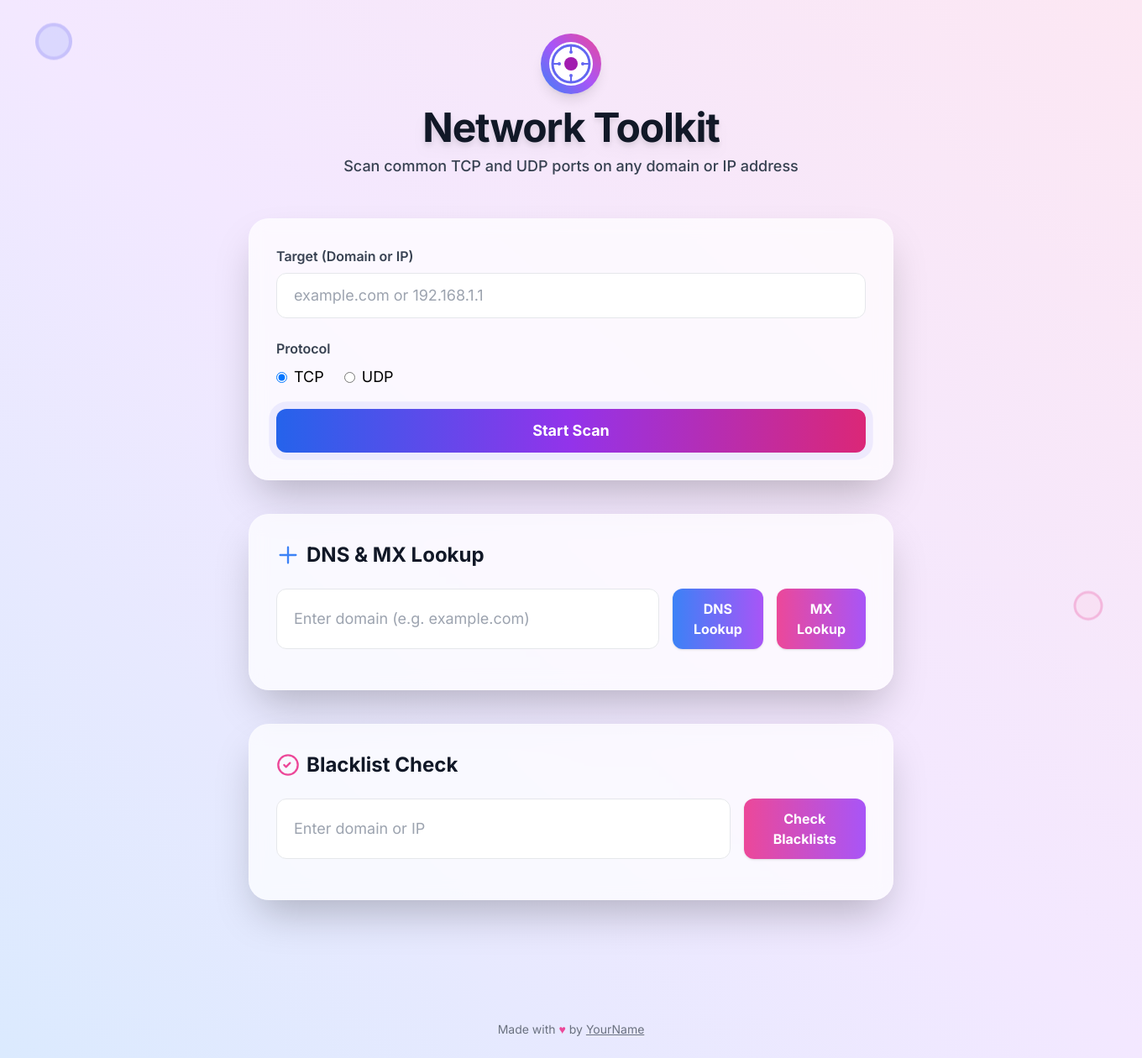
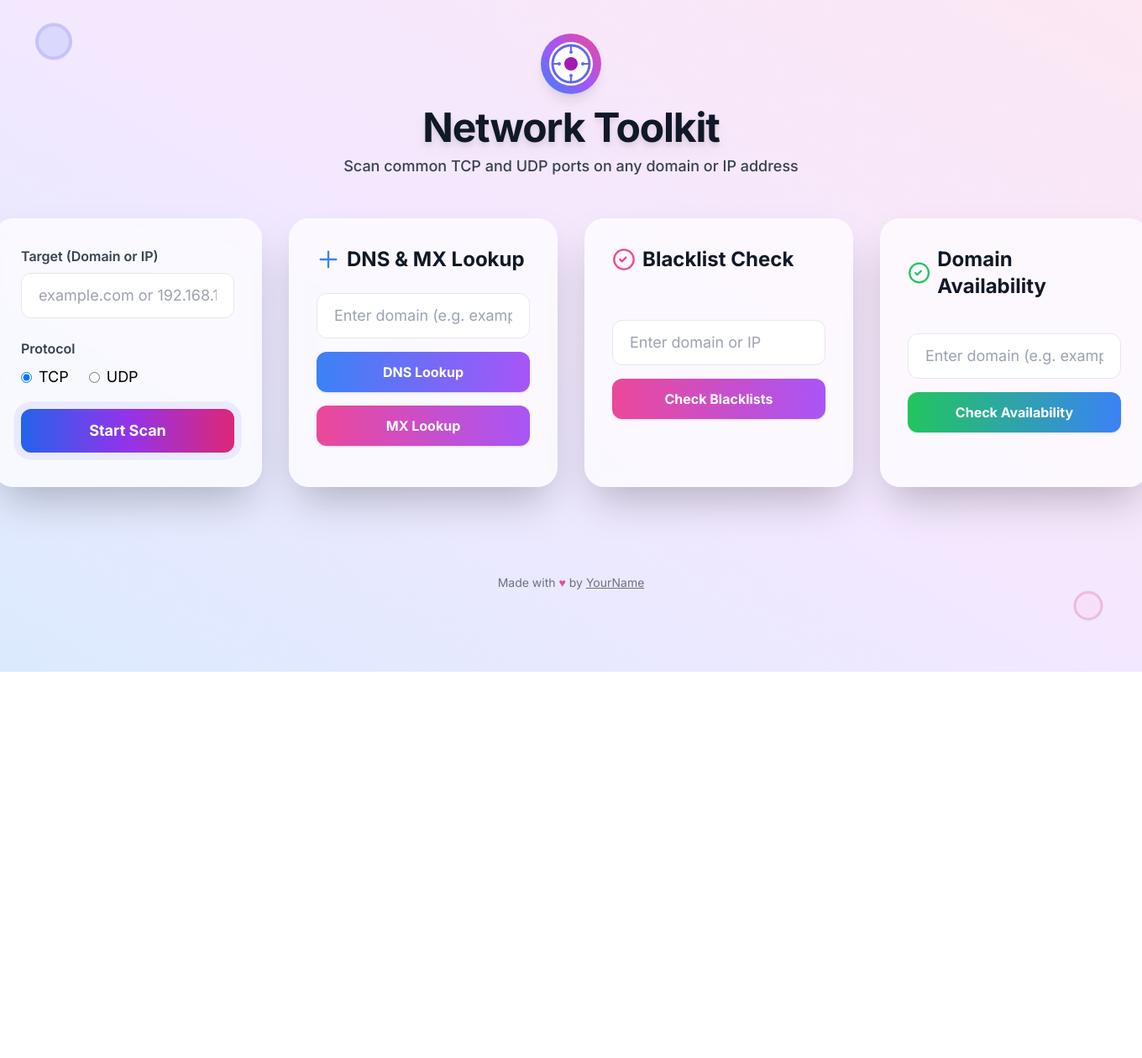
Before and after one commit to sourabhdey21/onlinecheck, a Flask app: page / in a window 1360 px wide. Shown: the whole page at 84% size. After the commit the page ends 800 px from the top, so only its background shows below. Run offline with Flask 3, Linux system fonts and the light colour scheme; some libraries are stand-ins or nearby versions.

Commit message:
add domain check available options

```diff
--- a/app.py
+++ b/app.py
@@ -142,5 +142,24 @@ def blacklist_check():
     except Exception as e:
         return jsonify({'error': str(e)}), 400
 
+@app.route('/domain-available', methods=['POST'])
+def domain_available():
+    data = request.get_json()
+    domain = data.get('domain')
+    if not domain:
+        return jsonify({'error': 'Domain is required'}), 400
+    try:
+        try:
+            # Try to resolve A or AAAA record
+            dns.resolver.resolve(domain, 'A')
+            available = False
+        except (dns.resolver.NXDOMAIN, dns.resolver.NoAnswer):
+            available = True
+        except Exception:
+            available = False
+        return jsonify({'domain': domain, 'available': available})
+    except Exception as e:
+        return jsonify({'error': str(e)}), 400
+
 if __name__ == '__main__':
     app.run(debug=True)
--- a/templates/index.html
+++ b/templates/index.html
@@ -79,7 +79,6 @@
         </svg>
     </div>
     <div class="container mx-auto px-4 py-10 relative z-10">
-        <div class="max-w-3xl mx-auto">
         <div class="text-center mb-12">
             <div class="flex justify-center mb-4">
                 <div class="bg-gradient-to-tr from-blue-500 via-purple-500 to-pink-500 p-2 rounded-full shadow-lg">
@@ -98,8 +97,9 @@
             <h1 class="text-5xl font-extrabold text-gray-900 mb-2 tracking-tight drop-shadow-lg">Network Toolkit</h1>
             <p class="text-lg text-gray-700 font-medium">Scan common TCP and UDP ports on any domain or IP address</p>
         </div>
-
-            <div class="glass p-8 mb-10 shadow-2xl">
+        <div class="flex flex-col lg:flex-row gap-8 justify-center items-stretch">
+            <!-- Port Scanner -->
+            <div class="glass p-8 shadow-2xl flex-1 flex flex-col justify-between min-w-[320px]">
                 <div class="space-y-6">
                     <div class="tooltip">
                         <label for="target" class="block text-base font-semibold text-gray-700 mb-2">Target (Domain or IP)</label>
@@ -108,7 +108,6 @@
                                placeholder="example.com or 192.168.1.1">
                         <span class="tooltiptext">Enter a valid domain or IP address to scan.</span>
                     </div>
-
                     <div class="tooltip">
                         <label class="block text-base font-semibold text-gray-700 mb-2">Protocol</label>
                         <div class="flex space-x-6">
@@ -125,7 +124,6 @@
                         </div>
                         <span class="tooltiptext">Choose which protocol to scan.</span>
                     </div>
-
                     <button onclick="startScan()" id="scanBtn"
                             class="w-full bg-gradient-to-r from-blue-600 via-purple-600 to-pink-600 text-white py-3 px-4 rounded-xl shadow-lg hover:scale-105 hover:shadow-2xl transition-all duration-200 font-bold text-lg flex items-center justify-center gap-2 pulse">
                         <span id="scanButtonText">Start Scan</span>
@@ -136,21 +134,26 @@
                             </svg>
                         </div>
                     </button>
-
-                    <!-- Progress bar -->
                     <div id="progressBarContainer" class="w-full h-2 bg-gray-200 rounded-full mt-2 hidden">
                         <div id="progressBar" class="h-2 bg-gradient-to-r from-blue-400 via-purple-400 to-pink-400 rounded-full transition-all duration-500" style="width: 0%"></div>
                     </div>
                 </div>
+                <div id="results" class="hidden fade-in mt-8">
+                    <div class="glass p-8 shadow-2xl">
+                        <h2 class="text-3xl font-bold text-gray-900 mb-6">Scan Results</h2>
+                        <div id="resultContent" class="space-y-4">
+                            <!-- Results will be populated here -->
                         </div>
-
-            <!-- DNS & MX Lookup Section -->
-            <div class="glass p-8 mb-10 shadow-2xl">
+                    </div>
+                </div>
+            </div>
+            <!-- DNS & MX Lookup -->
+            <div class="glass p-8 shadow-2xl flex-1 flex flex-col justify-between min-w-[320px]">
                 <h2 class="text-2xl font-bold text-gray-900 mb-6 flex items-center gap-2">
                     <svg class="inline h-7 w-7 text-blue-500" fill="none" stroke="currentColor" stroke-width="2" viewBox="0 0 24 24"><path stroke-linecap="round" stroke-linejoin="round" d="M12 4v16m8-8H4"/></svg>
                     DNS & MX Lookup
                 </h2>
-                <div class="flex flex-col md:flex-row gap-4 mb-4">
+                <div class="flex flex-col gap-4 mb-4">
                     <input type="text" id="dnsDomain" class="w-full px-5 py-3 border border-gray-200 rounded-xl focus:ring-2 focus:ring-blue-400 focus:border-blue-400 text-lg transition" placeholder="Enter domain (e.g. example.com)">
                     <button onclick="dnsLookup()" class="bg-gradient-to-r from-blue-500 to-purple-500 text-white px-6 py-3 rounded-xl font-bold shadow hover:scale-105 transition-all">DNS Lookup</button>
                     <button onclick="mxLookup()" class="bg-gradient-to-r from-pink-500 to-purple-500 text-white px-6 py-3 rounded-xl font-bold shadow hover:scale-105 transition-all">MX Lookup</button>
@@ -158,27 +161,29 @@
                 <div id="dnsResults" class="space-y-2"></div>
                 <div id="mxResults" class="space-y-2"></div>
             </div>
-
-            <!-- Blacklist Check Section -->
-            <div class="glass p-8 mb-10 shadow-2xl">
+            <!-- Blacklist Check -->
+            <div class="glass p-8 shadow-2xl flex-1 flex flex-col justify-between min-w-[320px]">
                 <h2 class="text-2xl font-bold text-gray-900 mb-6 flex items-center gap-2">
                     <svg class="inline h-7 w-7 text-pink-500" fill="none" stroke="currentColor" stroke-width="2" viewBox="0 0 24 24"><circle cx="12" cy="12" r="10" stroke="#ec4899" stroke-width="2" fill="none"/><path d="M8 12l2 2 4-4" stroke="#ec4899" stroke-width="2" stroke-linecap="round" stroke-linejoin="round"/></svg>
                     Blacklist Check
                 </h2>
-                <div class="flex flex-col md:flex-row gap-4 mb-4">
+                <div class="flex flex-col gap-4 mb-4">
                     <input type="text" id="blTarget" class="w-full px-5 py-3 border border-gray-200 rounded-xl focus:ring-2 focus:ring-pink-400 focus:border-pink-400 text-lg transition" placeholder="Enter domain or IP">
                     <button onclick="blacklistCheck()" class="bg-gradient-to-r from-pink-500 to-purple-500 text-white px-6 py-3 rounded-xl font-bold shadow hover:scale-105 transition-all">Check Blacklists</button>
                 </div>
                 <div id="blResults" class="space-y-2"></div>
             </div>
-
-            <div id="results" class="hidden fade-in">
-                <div class="glass p-8 shadow-2xl">
-                    <h2 class="text-3xl font-bold text-gray-900 mb-6">Scan Results</h2>
-                    <div id="resultContent" class="space-y-4">
-                        <!-- Results will be populated here -->
+            <!-- Domain Availability Check Section -->
+            <div class="glass p-8 shadow-2xl flex-1 flex flex-col justify-between min-w-[320px]">
+                <h2 class="text-2xl font-bold text-gray-900 mb-6 flex items-center gap-2">
+                    <svg class="inline h-7 w-7 text-green-500" fill="none" stroke="currentColor" stroke-width="2" viewBox="0 0 24 24"><circle cx="12" cy="12" r="10" stroke="#22c55e" stroke-width="2" fill="none"/><path d="M8 12l2 2 4-4" stroke="#22c55e" stroke-width="2" stroke-linecap="round" stroke-linejoin="round"/></svg>
+                    Domain Availability
+                </h2>
+                <div class="flex flex-col gap-4 mb-4">
+                    <input type="text" id="availDomain" class="w-full px-5 py-3 border border-gray-200 rounded-xl focus:ring-2 focus:ring-green-400 focus:border-green-400 text-lg transition" placeholder="Enter domain (e.g. example.com)">
+                    <button onclick="domainAvailableCheck()" class="bg-gradient-to-r from-green-500 to-blue-500 text-white px-6 py-3 rounded-xl font-bold shadow hover:scale-105 transition-all">Check Availability</button>
                 </div>
-                </div>
+                <div id="availResults" class="space-y-2"></div>
             </div>
         </div>
     </div>
@@ -342,6 +347,27 @@
                 blResults.innerHTML = '<span class="text-red-500">Error during blacklist check.</span>';
             }
         }
+
+        async function domainAvailableCheck() {
+            const domain = document.getElementById('availDomain').value;
+            const availResults = document.getElementById('availResults');
+            availResults.innerHTML = '<span class="text-green-500">Checking domain availability...</span>';
+            try {
+                const response = await fetch('/domain-available', {
+                    method: 'POST',
+                    headers: { 'Content-Type': 'application/json' },
+                    body: JSON.stringify({ domain })
+                });
+                const data = await response.json();
+                if (response.ok) {
+                    availResults.innerHTML = `<div class='fade-in'><span class='font-semibold'>${data.domain}:</span> ${data.available ? "<span class='text-green-600 font-bold'>Available</span>" : "<span class='text-red-600 font-bold'>Not Available</span>"}</div>`;
+                } else {
+                    availResults.innerHTML = `<span class='text-red-500'>${data.error}</span>`;
+                }
+            } catch (e) {
+                availResults.innerHTML = '<span class="text-red-500">Error during availability check.</span>';
+            }
+        }
     </script>
 </body>
 </html>
```
Lines whose indentation alone changed are shown as unchanged.
